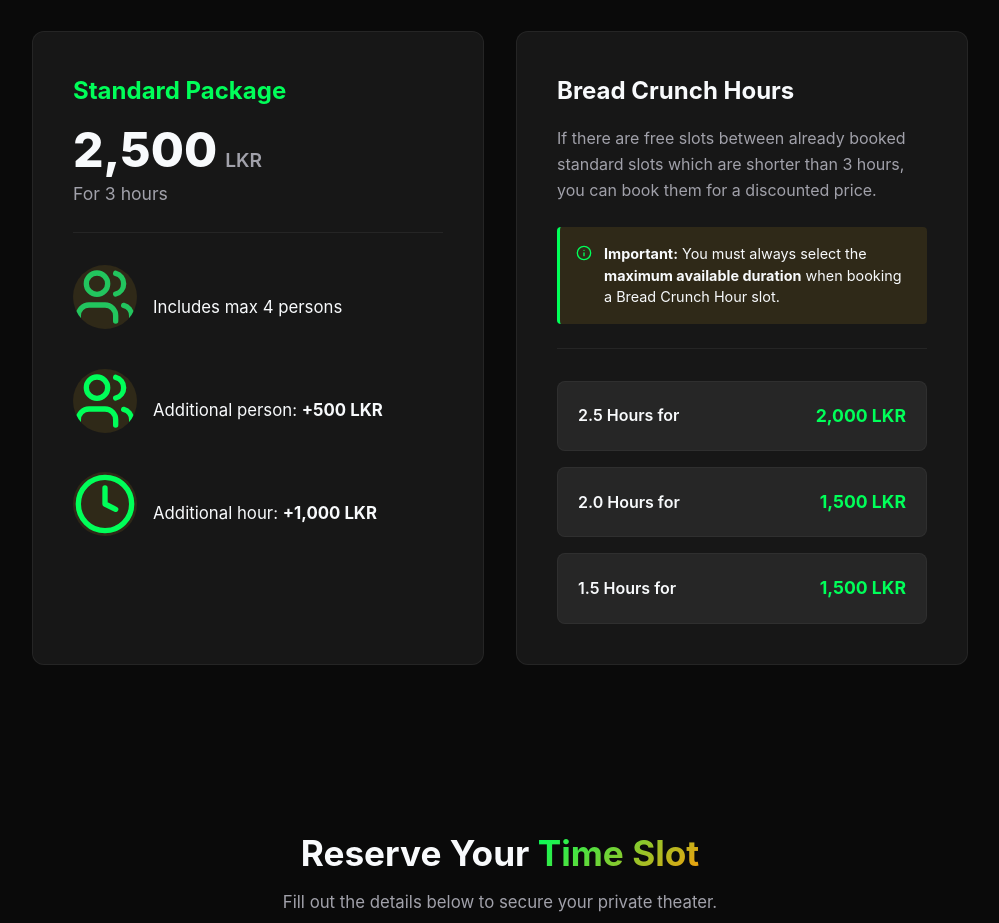
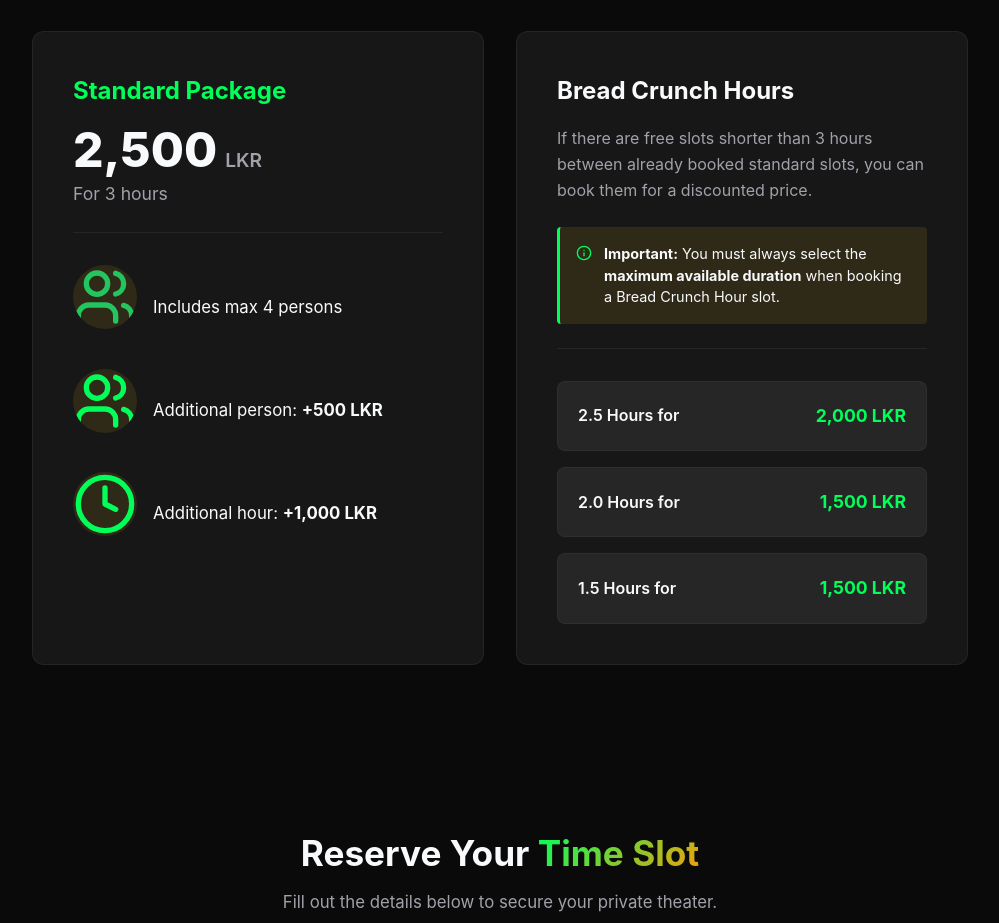
Before and after one commit to sakunakavinda/flicknest, a React (Vite) app: page / in a window 1280 px wide. Shown: the part 3200-4123 px from the top of the page, without its empty margins (140-1139 px from the left). Built offline with nearby package versions, Linux system fonts and the light colour scheme.

Commit message:
fix: improve clarity of bread crunch hours description in Pricing component

```diff
--- a/src/components/Pricing.jsx
+++ b/src/components/Pricing.jsx
@@ -42,7 +42,7 @@ const Pricing = () => {
           <div className="card-header">
             <h3>Bread Crunch Hours</h3>
             <p className="crunch-description">
-              If there are free slots between already booked standard slots which are shorter than 3 hours, you can book them for a discounted price.
+              If there are free slots shorter than 3 hours between already booked standard slots, you can book them for a discounted price.
             </p>
             <div className="crunch-guide">
               <Info size={16} />
```
